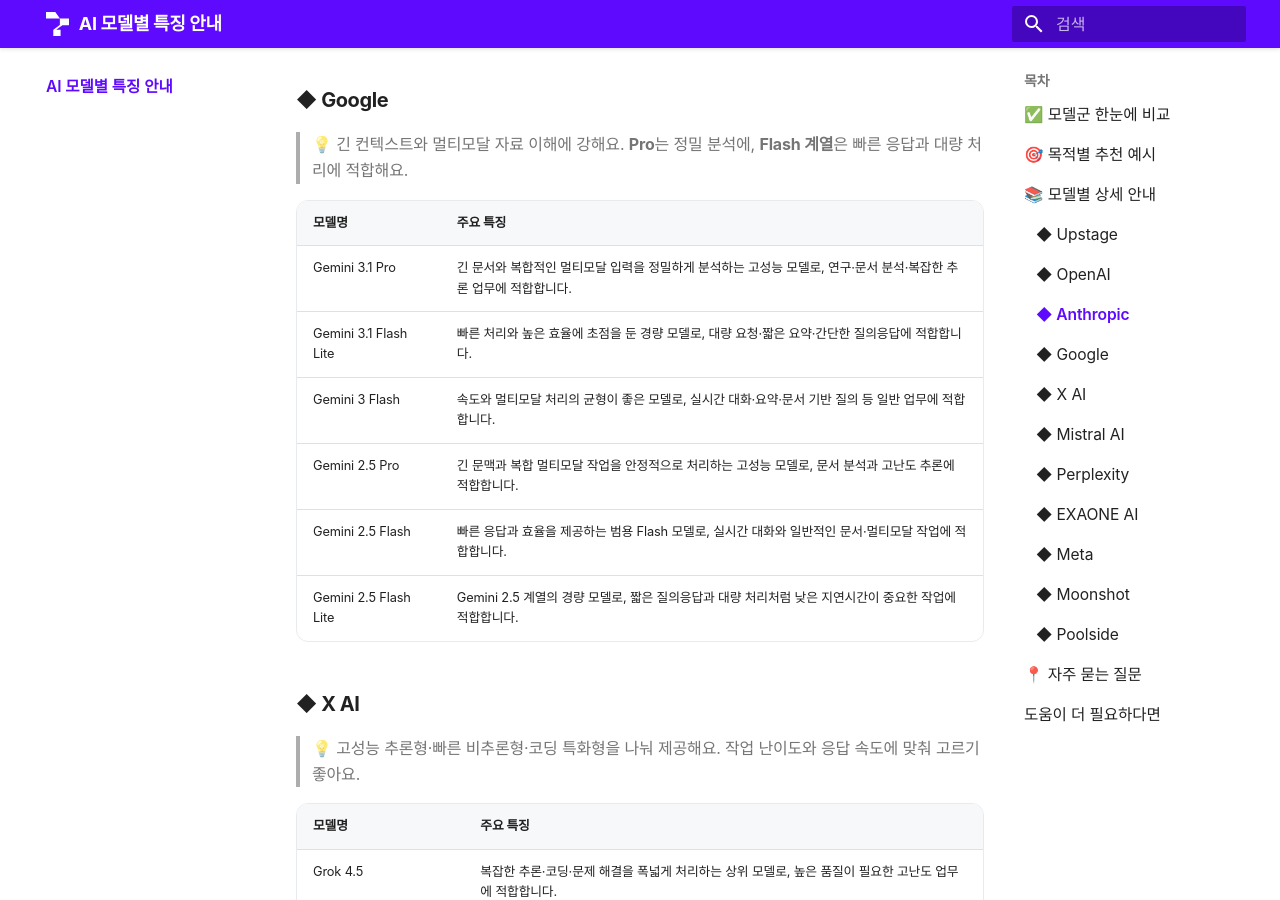
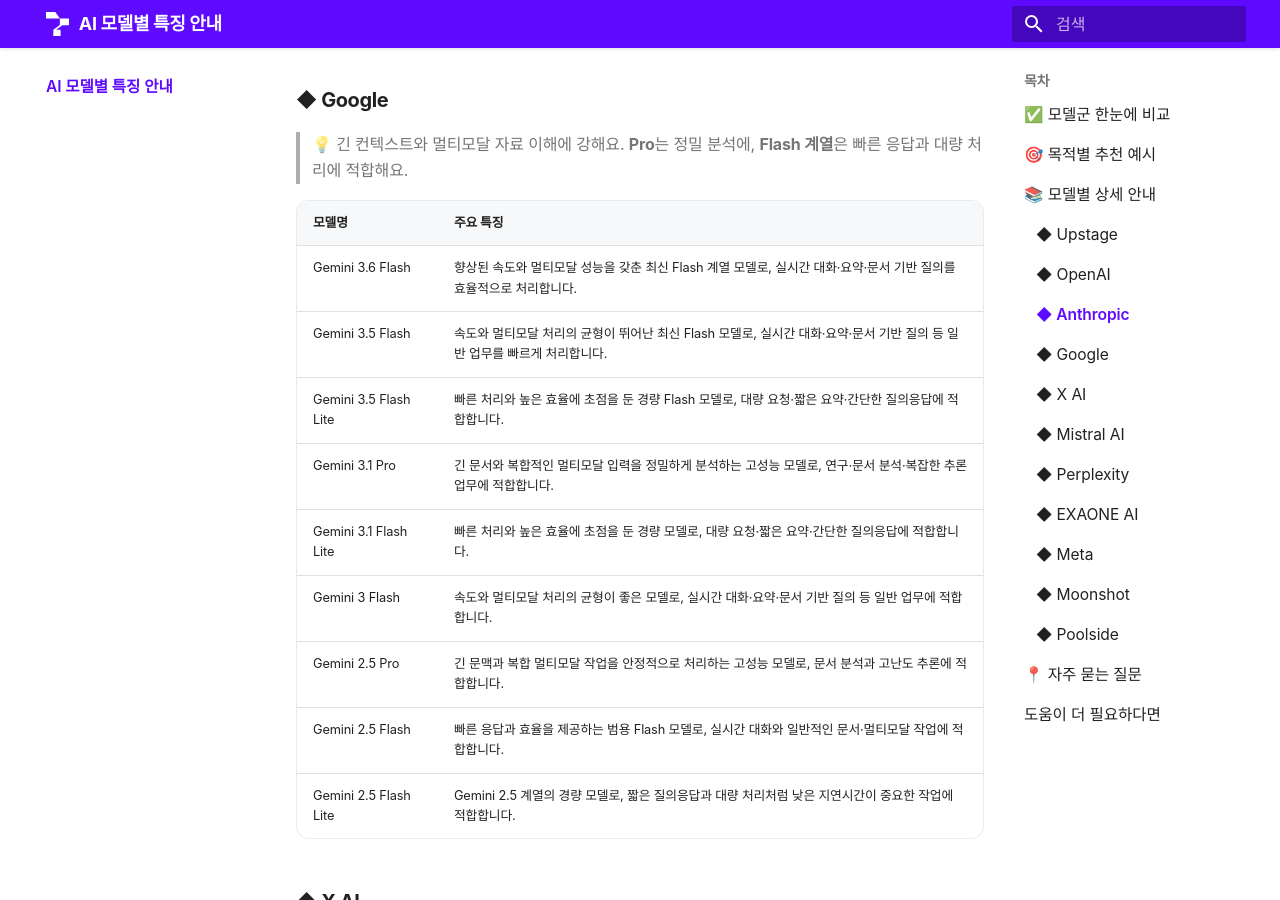
Before and after one commit to timely-hub/timely-manual, an MkDocs documentation site: the page built from docs/ai-models.md, in a window 1280 px wide and 900 px high, scrolled down 4004 px. Built offline with MkDocs 1.6.1 and Material for MkDocs 9.7.7, drawn with Linux system fonts in a browser that asks for light colours; some web fonts are replaced.

Commit message:
content(ai-models): add latest Gemini Flash models to Google section
Add Gemini 3.6 Flash, 3.5 Flash, 3.5 Flash Lite at the top of the
Google table (newest first).

Co-Authored-By: Claude Opus 4.8 <noreply@anthropic.com>

```diff
--- a/docs/ai-models.md
+++ b/docs/ai-models.md
@@ -98,6 +98,9 @@
 
 | 모델명 | 주요 특징 |
 | --- | --- |
+| Gemini 3.6 Flash | 향상된 속도와 멀티모달 성능을 갖춘 최신 Flash 계열 모델로, 실시간 대화·요약·문서 기반 질의를 효율적으로 처리합니다. |
+| Gemini 3.5 Flash | 속도와 멀티모달 처리의 균형이 뛰어난 최신 Flash 모델로, 실시간 대화·요약·문서 기반 질의 등 일반 업무를 빠르게 처리합니다. |
+| Gemini 3.5 Flash Lite | 빠른 처리와 높은 효율에 초점을 둔 경량 Flash 모델로, 대량 요청·짧은 요약·간단한 질의응답에 적합합니다. |
 | Gemini 3.1 Pro | 긴 문서와 복합적인 멀티모달 입력을 정밀하게 분석하는 고성능 모델로, 연구·문서 분석·복잡한 추론 업무에 적합합니다. |
 | Gemini 3.1 Flash Lite | 빠른 처리와 높은 효율에 초점을 둔 경량 모델로, 대량 요청·짧은 요약·간단한 질의응답에 적합합니다. |
 | Gemini 3 Flash | 속도와 멀티모달 처리의 균형이 좋은 모델로, 실시간 대화·요약·문서 기반 질의 등 일반 업무에 적합합니다. |
```
